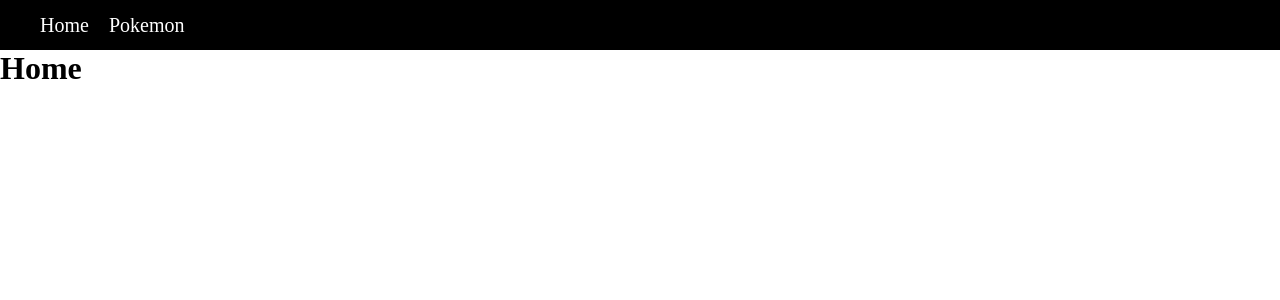
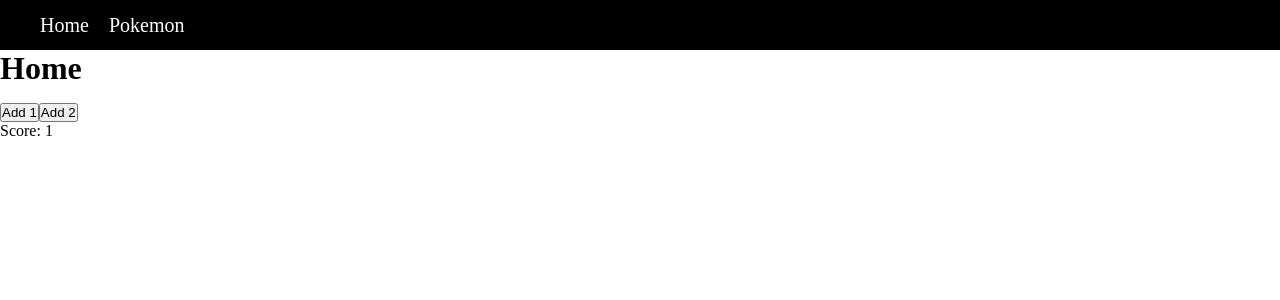
Before and after one commit to tstreets/pages-and-react-hooks, a Next.js app: page / in a window 1280 px wide. Shown: the top 300 px of the page. Built offline with nearby package versions, Linux system fonts and the light colour scheme.

Commit message:
Add state to home page for counter

```diff
--- a/src/app/page.js
+++ b/src/app/page.js
@@ -1,7 +1,39 @@
+"use client";
+
+import { useState } from "react";
+
 export default function Home() {
+  //let score = 0;
+  const [score, setScore] = useState(1);
+
+  // Deconstructing arrays:
+  // 1. the variable names used for the items don't matter
+  // 2. the order does matter
+
+  function addToScore() {
+    // score++;
+    // You can set a new value by passing the new value to the setter function
+    // setScore(score + 1);
+
+    // You can set a new value by passing a funciton to the sett functon
+    setScore(function (value) {
+      return value + 1;
+    });
+  }
+
+  function doublePoints() {
+    addToScore();
+    addToScore();
+  }
+
   return (
     <main>
       <h1>Home</h1>
+      <div>
+        <button onClick={addToScore}>Add 1</button>
+        <button onClick={doublePoints}>Add 2</button>
+        <p>Score: {score}</p>
+      </div>
     </main>
   );
 }
```
